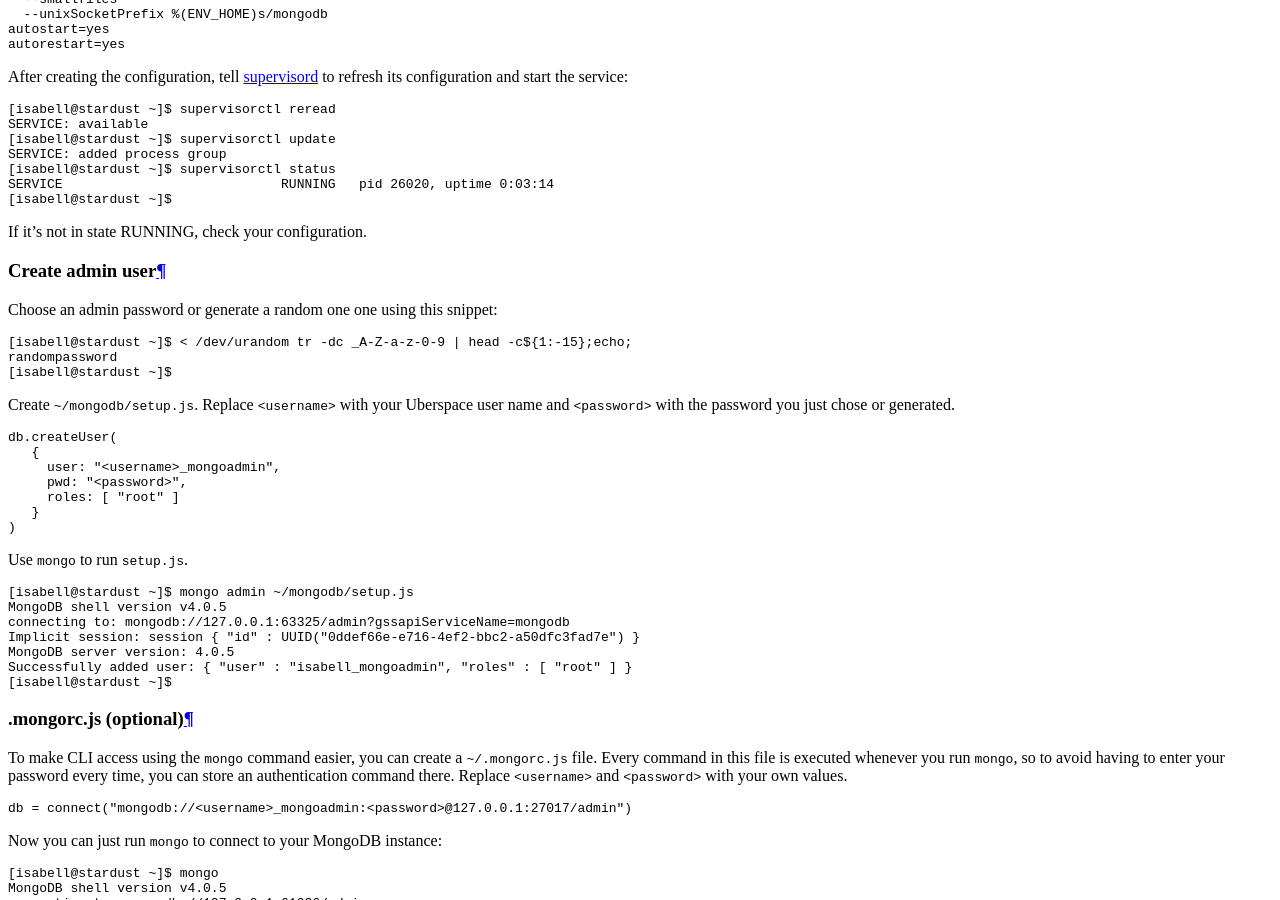
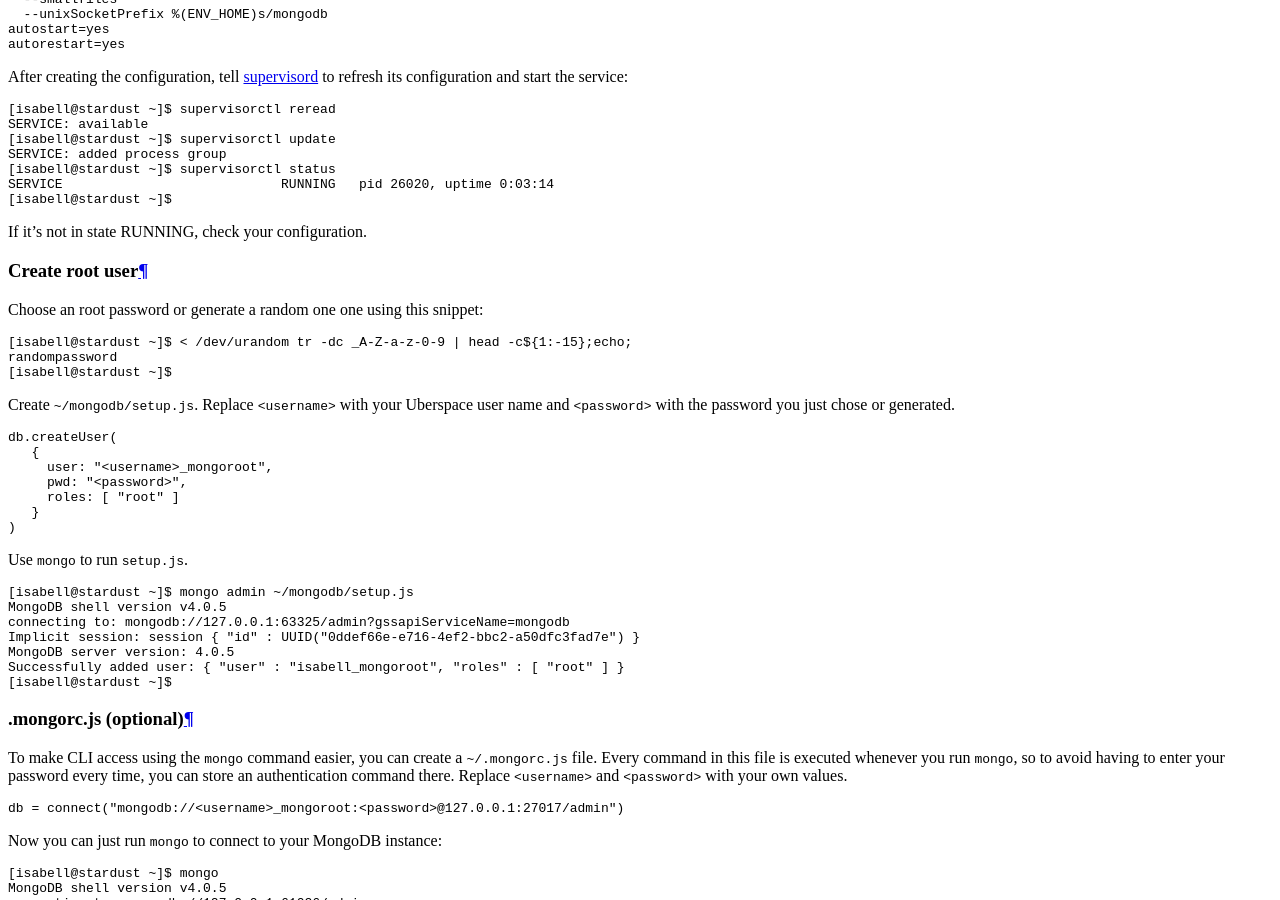
Before and after one commit to Uberspace/lab, a Sphinx documentation site: the page built from source/guide_mongodb.rst, in a window 1280 px wide and 900 px high, scrolled down 3901 px. Built offline with Sphinx 7.4.7 and the Read the Docs theme 2.0.0, drawn with Linux system fonts in a browser that asks for light colours.

Commit message:
corrected wording to avoid misunderstandings
although both are stored in the admin database, [root](https://docs.mongodb.com/manual/reference/built-in-roles/#root) and [admin](https://docs.mongodb.com/manual/reference/built-in-roles/#userAdminAnyDatabase) users are 2 different things.

```diff
--- a/source/guide_mongodb.rst
+++ b/source/guide_mongodb.rst
@@ -119,10 +119,10 @@
 
 If it’s not in state RUNNING, check your configuration.
 
-Create admin user
+Create root user
 -----------------
 
-Choose an admin password or generate a random one one using this snippet:
+Choose an root password or generate a random one one using this snippet:
 
 .. code-block:: bash
 
@@ -137,7 +137,7 @@
 
  db.createUser(
     {
-      user: "<username>_mongoadmin",
+      user: "<username>_mongoroot",
       pwd: "<password>",
       roles: [ "root" ]
     }
@@ -153,7 +153,7 @@
  connecting to: mongodb://127.0.0.1:63325/admin?gssapiServiceName=mongodb
  Implicit session: session { "id" : UUID("0ddef66e-e716-4ef2-bbc2-a50dfc3fad7e") }
  MongoDB server version: 4.0.5
- Successfully added user: { "user" : "isabell_mongoadmin", "roles" : [ "root" ] }
+ Successfully added user: { "user" : "isabell_mongoroot", "roles" : [ "root" ] }
  [isabell@stardust ~]$
 
 .mongorc.js (optional)
@@ -163,7 +163,7 @@
 
 .. code-block:: none
 
- db = connect("mongodb://<username>_mongoadmin:<password>@127.0.0.1:27017/admin")
+ db = connect("mongodb://<username>_mongoroot:<password>@127.0.0.1:27017/admin")
 
 Now you can just run ``mongo`` to connect to your MongoDB instance:
 
```
